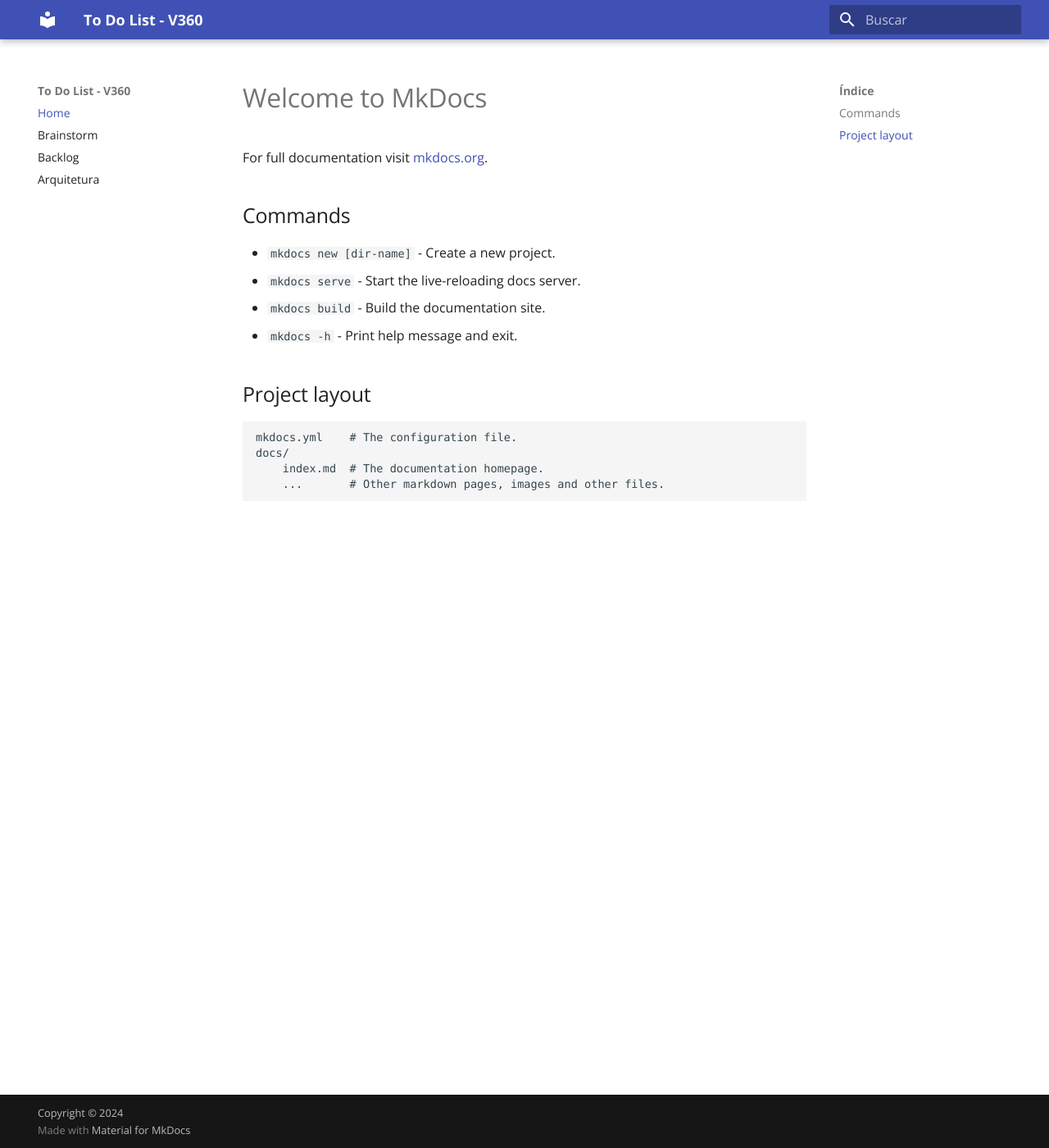
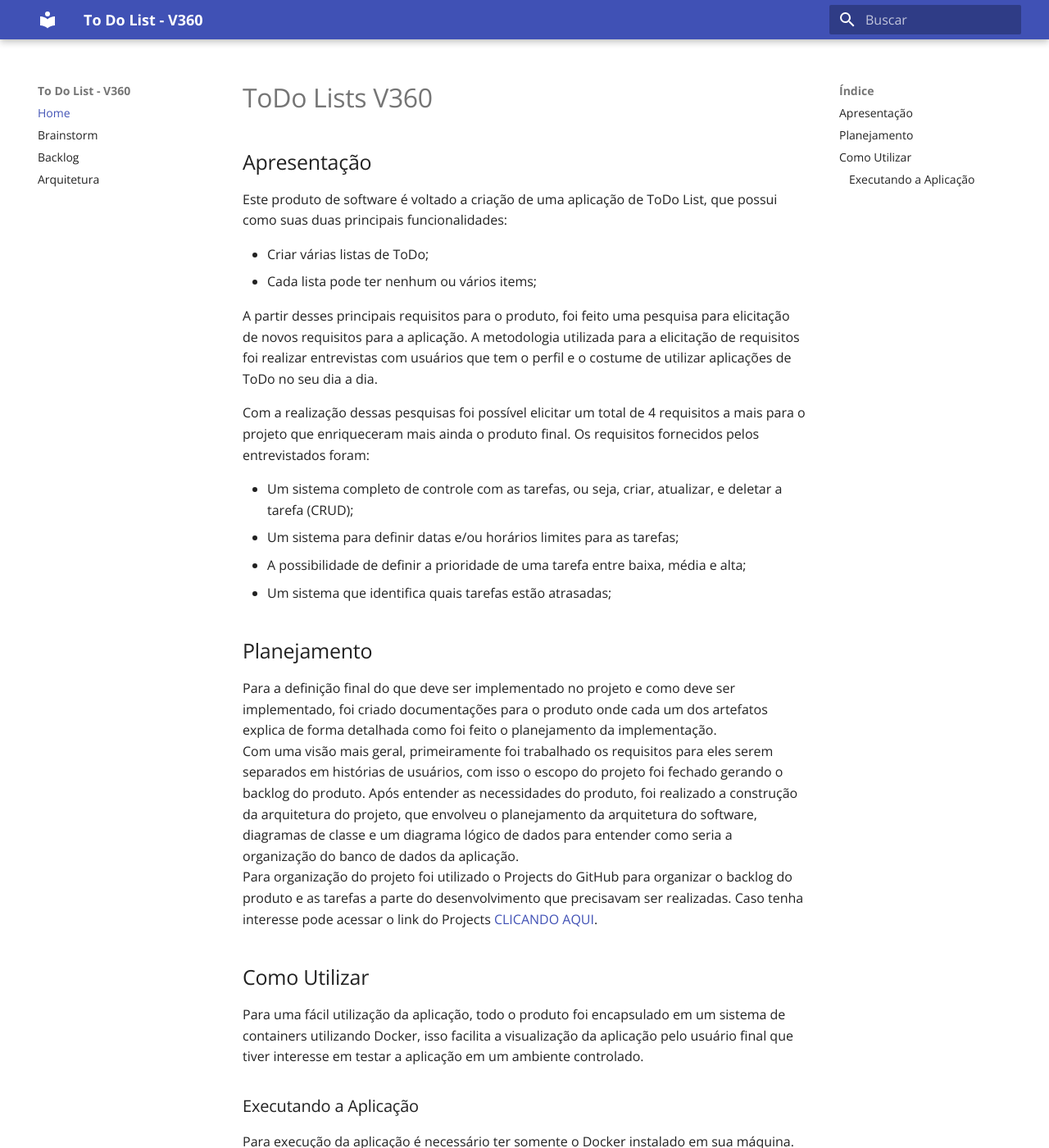
Before and after one commit to wildemberg-sales/ToDo-V360, an MkDocs documentation site: the page built from docs/index.md, in a window 1280 px wide and 1400 px high. Shown: the whole window at 82% size. Built offline with MkDocs 1.6.1 and Material for MkDocs 9.7.7, drawn with Linux system fonts in a browser that asks for light colours; some web fonts are replaced; some of the changed text lies outside the part shown.

Commit message:
Atualizando README do projeto e página inicial da documentação

```diff
--- a/docs/index.md
+++ b/docs/index.md
@@ -1,17 +1,38 @@
-# Welcome to MkDocs
+# ToDo Lists V360
 
-For full documentation visit [mkdocs.org](https://www.mkdocs.org).
+## Apresentação
+Este produto de software é voltado a criação de uma aplicação de ToDo List, que possui como suas duas principais funcionalidades:
 
-## Commands
+* Criar várias listas de ToDo;
+* Cada lista pode ter nenhum ou vários items;
 
-* `mkdocs new [dir-name]` - Create a new project.
-* `mkdocs serve` - Start the live-reloading docs server.
-* `mkdocs build` - Build the documentation site.
-* `mkdocs -h` - Print help message and exit.
+A partir desses principais requisitos para o produto, foi feito uma pesquisa para elicitação de novos requisitos para a aplicação. A metodologia utilizada para a elicitação de requisitos foi realizar entrevistas com usuários que tem o perfil e o costume de utilizar aplicações de ToDo no seu dia a dia.
 
-## Project layout
+Com a realização dessas pesquisas foi possível elicitar um total de 4 requisitos a mais para o projeto que enriqueceram mais ainda o produto final. Os requisitos fornecidos pelos entrevistados foram:
 
-    mkdocs.yml    # The configuration file.
-    docs/
-        index.md  # The documentation homepage.
-        ...       # Other markdown pages, images and other files.
+* Um sistema completo de controle com as tarefas, ou seja, criar, atualizar, e deletar a tarefa (CRUD);
+* Um sistema para definir datas e/ou horários limites para as tarefas;
+* A possibilidade de definir a prioridade de uma tarefa entre baixa, média e alta;
+* Um sistema que identifica quais tarefas estão atrasadas;
+
+## Planejamento
+Para a definição final do que deve ser implementado no projeto e como deve ser implementado, foi criado documentações para o produto onde cada um dos artefatos explica de forma detalhada como foi feito o planejamento da implementação.
+Com uma visão mais geral, primeiramente foi trabalhado os requisitos para eles serem separados em histórias de usuários, com isso o escopo do projeto foi fechado gerando o backlog do produto. Após entender as necessidades do produto, foi realizado a construção da arquitetura do projeto, que envolveu o planejamento da arquitetura do software, diagramas de classe e um diagrama lógico de dados para entender como seria a organização do banco de dados da aplicação.
+Para organização do projeto foi utilizado o Projects do GitHub para organizar o backlog do produto e as tarefas a parte do desenvolvimento que precisavam ser realizadas. Caso tenha interesse pode acessar o link do Projects [CLICANDO AQUI](https://github.com/users/wildemberg-sales/projects/2).
+
+## Como Utilizar
+Para uma fácil utilização da aplicação, todo o produto foi encapsulado em um sistema de containers utilizando Docker, isso facilita a visualização da aplicação pelo usuário final que tiver interesse em testar a aplicação em um ambiente controlado.
+
+### Executando a Aplicação
+Para execução da aplicação é necessário ter somente o Docker instalado em sua máquina. Caso não tenha o Docker a seguir vou deixar o link para consulta da documentação, onde será possível fazer a instalação da aplicação e seus plugins:
+
+* Docker Engine: [https://docs.docker.com/engine/install/](https://docs.docker.com/engine/install/)
+* Compose Plugin: [https://docs.docker.com/compose/install/linux/](https://docs.docker.com/compose/install/linux/)
+
+Após instalado as dependências necessárias para execução da aplicação, basta realizar os seguintes passos:
+
+* Clonar o projeto;
+* Entrar na pasta do projeto clonado:
+* Executar no terminal dentro da pasta: ``docker compose up``
+
+Com isso a aplicação deve iniciar normalmente sem problemas.
```
Also changed, not shown: README.md (+38 -2 lines).
